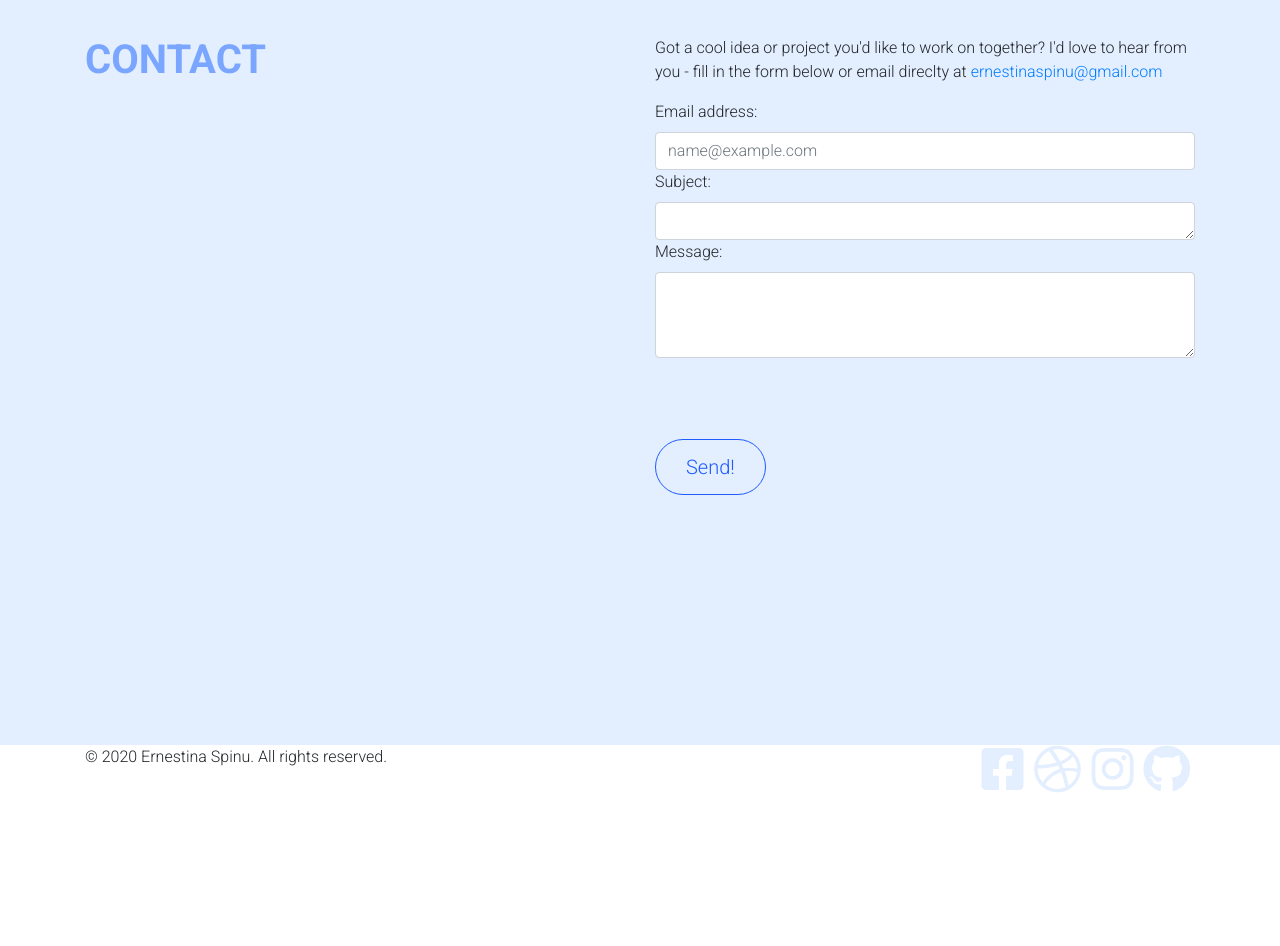
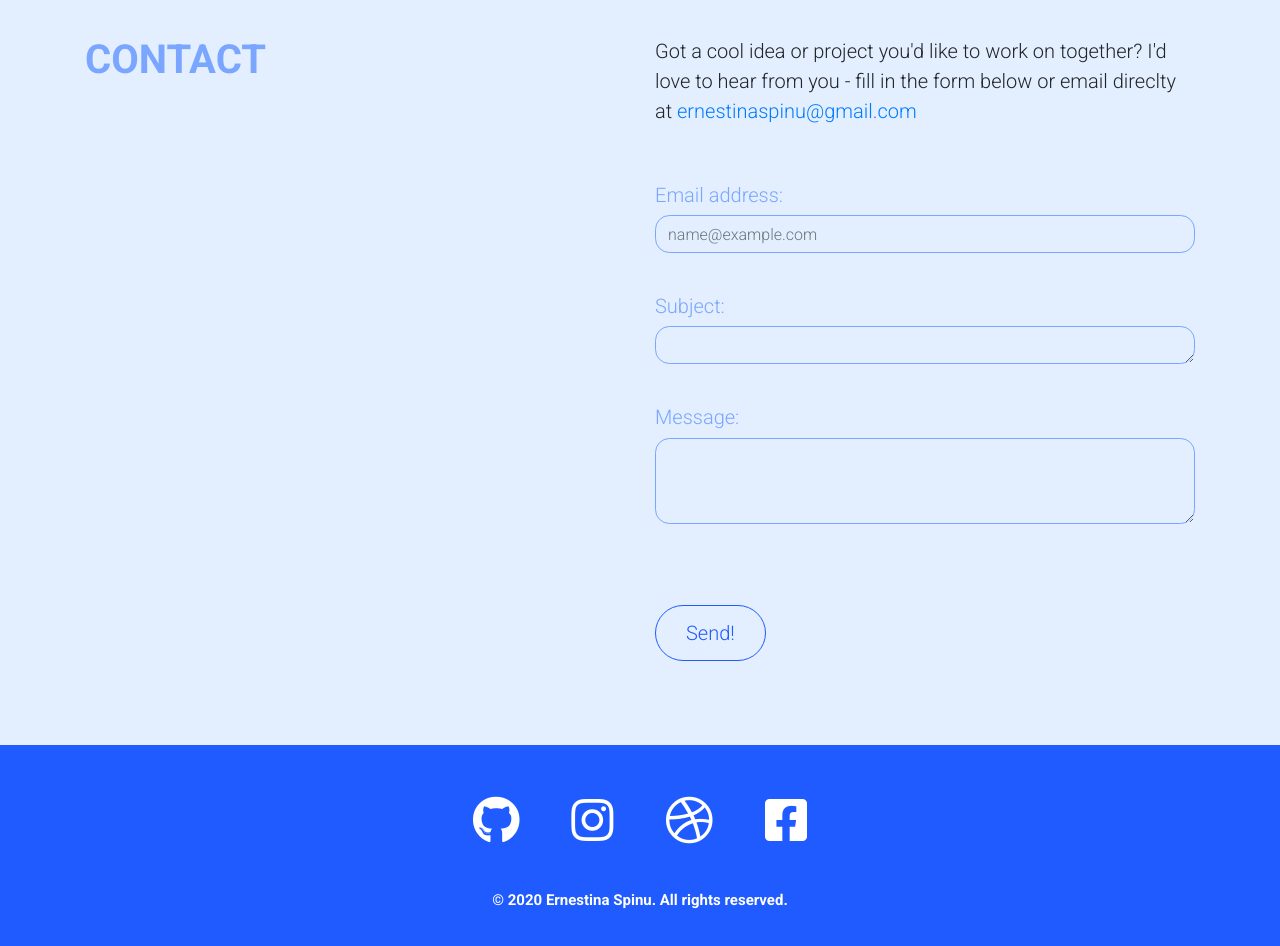
Before and after one commit to Code-Institute-Submissions/User-Centric-Frontend-Development-Milestone-Project-19, a plain HTML site: page index.html in a window 1280 px wide. Shown: the part 3940-4886 px from the top of the page. Before the commit the page ends 4733 px from the top, so only its background shows below. Drawn offline with nearby package versions, Linux system fonts and the light colour scheme.

Commit message:
- Styled the form for the contact section and the footer section to match look and feel of the site’s design.

```diff
--- a/assets/css/style.css
+++ b/assets/css/style.css
@@ -138,14 +138,57 @@ body {
     font-size: 20px;
   }
 
+/* Form */
+  label {
+    font-size: 20px;
+    color: #7AA6FF;
+    margin-top: 7%;
+    margin-bottom: 1%;
+  }
+
+  .form-control {
+    background-color: #E3EEFF;
+    border: 1.4px solid;
+    border-color: #7AA6FF;
+    border-radius: 0.9rem;
+  }
+
+  .form-paragraph {
+    font-size: 20px;
+  }
+
 
 /* Footer */
-.fab {
-  float: right;
-  padding-left: 5px;
-  padding-right: 5px;
-  color: #E3EEFF;
-}
+footer, .fab-group {
+    background-color: #1F5BFF;
+    height: 30vh;
+    width: 100%;
+  }
+
+  .footer-text {
+    font-size: 15px;
+    color: white;
+    text-align: center;
+    font-weight: 700;
+    padding-top: 4%;
+  }
+
+  .fab-group {
+    display: block;
+    text-align: center;
+    padding-top: 4%;
+  }
+
+  .fab {
+    padding-left: .5em;
+    padding-right: .5em;
+    color: white;
+  }
+
+  .fab:hover {
+    color: #7AA6FF;
+  }
+
 
 /* Media Queries */
 
```
